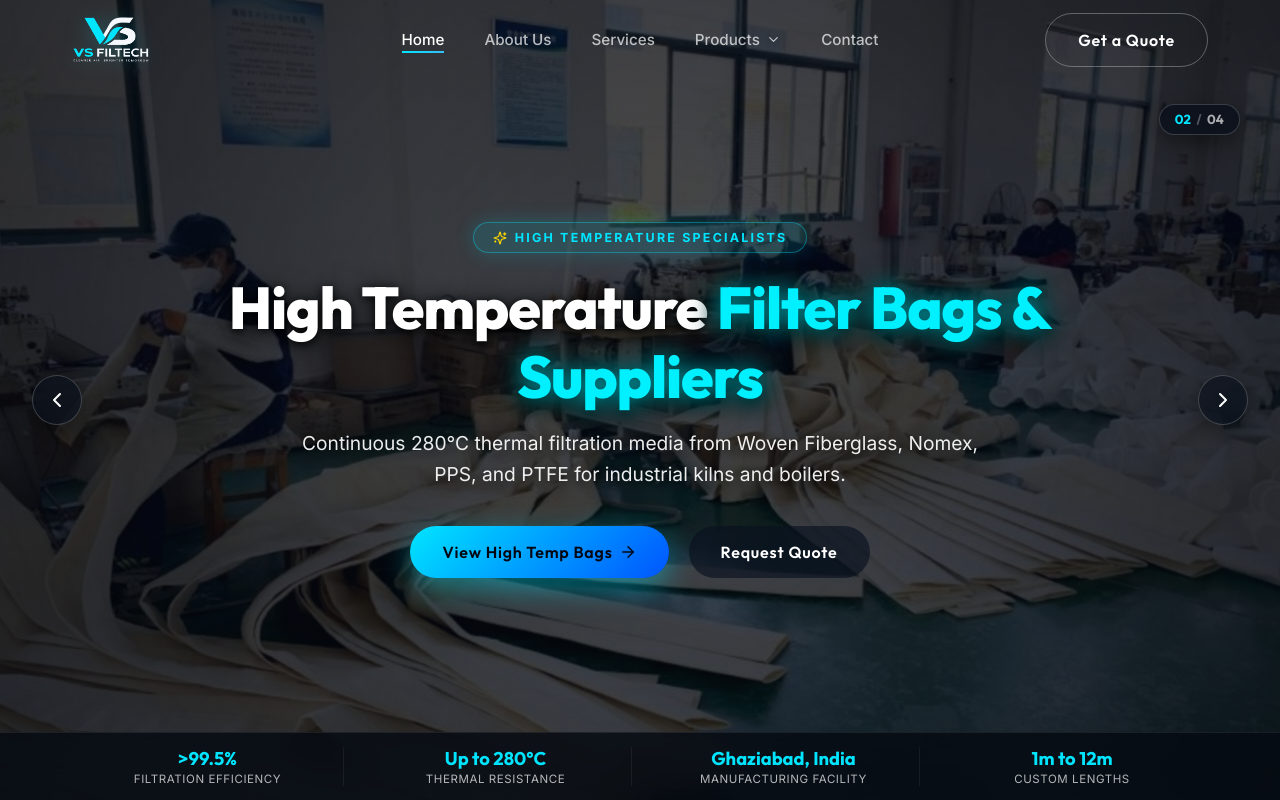
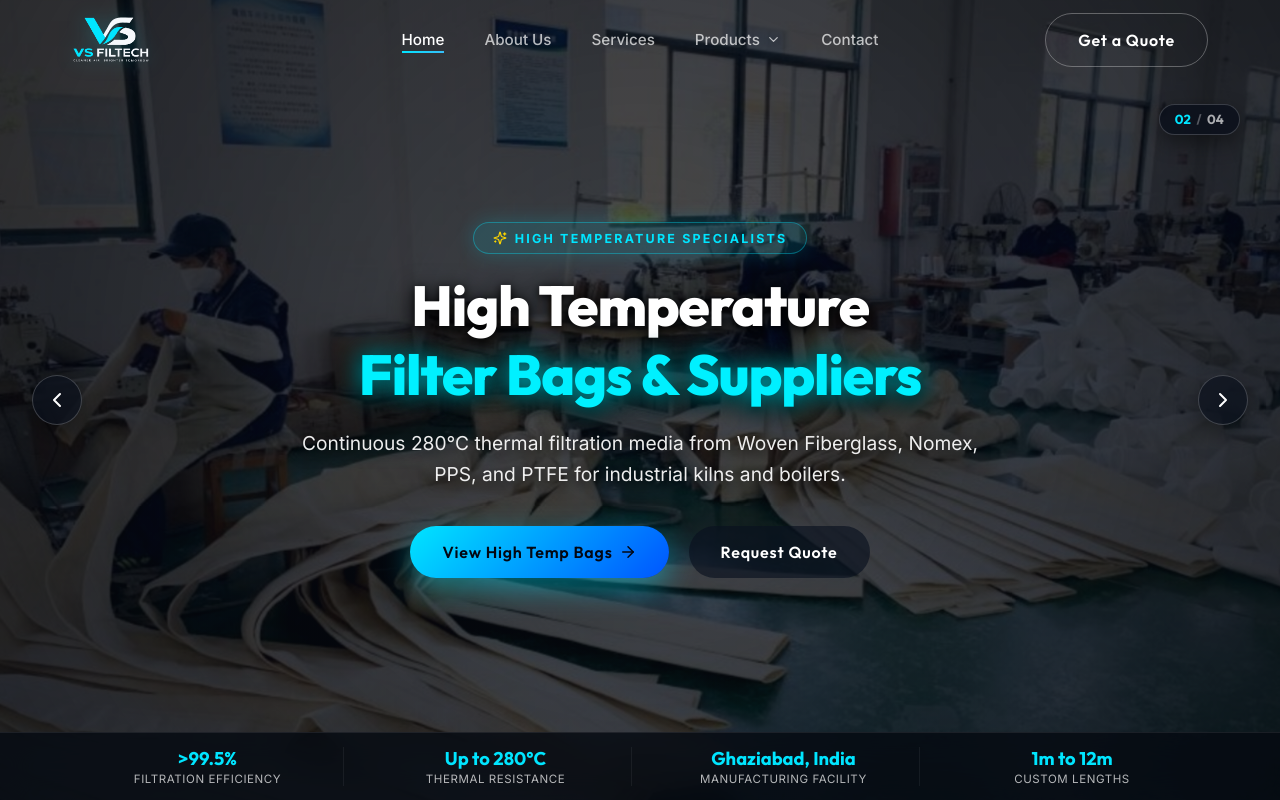
Before and after one commit to ipsitapaikaray2003-ux/vs-filtech, a React (Vite) app: page / in a window 1280 px wide. Shown: the top 800 px of the page. Built offline with nearby package versions, Linux system fonts and the light colour scheme.

Commit message:
style(hero): stack title with white words on first line and cyan/blue words directly on the second line

```diff
--- a/src/components/Hero.css
+++ b/src/components/Hero.css
@@ -125,24 +125,33 @@
   color: #ffd700;
 }
 
-/* Bold Clean Title */
+/* Bold Clean Title - Two Distinct Lines */
 .hero-title {
-  font-size: clamp(2.3rem, 4.6vw, 3.8rem);
-  line-height: 1.16;
+  display: flex;
+  flex-direction: column;
+  align-items: center;
+  gap: 0.3rem;
+  font-size: clamp(2.2rem, 4.4vw, 3.8rem);
+  line-height: 1.15;
   font-weight: 800;
-  margin-bottom: 1.15rem;
+  margin-bottom: 1.25rem;
   letter-spacing: -0.02em;
+}
+
+.hero-title-white {
+  display: block;
   color: #ffffff;
   text-shadow: 0 4px 25px rgba(0, 0, 0, 0.95), 0 2px 8px rgba(0, 0, 0, 0.9);
 }
 
+.hero-title-highlight,
 .hero-title .text-gradient {
+  display: block;
   background: none !important;
   -webkit-background-clip: unset !important;
   -webkit-text-fill-color: #00f0ff !important;
   color: #00f0ff !important;
-  display: inline;
-  text-shadow: 0 0 25px rgba(0, 240, 255, 0.8), 0 4px 20px rgba(0, 0, 0, 0.95), 0 2px 8px rgba(0, 0, 0, 0.9) !important;
+  text-shadow: 0 0 25px rgba(0, 240, 255, 0.85), 0 4px 20px rgba(0, 0, 0, 0.95), 0 2px 8px rgba(0, 0, 0, 0.9) !important;
   filter: drop-shadow(0 2px 10px rgba(0, 0, 0, 0.9));
 }
 
--- a/src/components/Hero.jsx
+++ b/src/components/Hero.jsx
@@ -109,8 +109,8 @@ const Hero = () => {
                 </div>
 
                 <h1 className="hero-title">
-                  {slide.titlePrefix}
-                  <span className="text-gradient">{slide.titleHighlight}</span>
+                  <span className="hero-title-white">{slide.titlePrefix.trim()}</span>
+                  <span className="hero-title-highlight text-gradient">{slide.titleHighlight}</span>
                 </h1>
 
                 <p className="hero-subtitle">{slide.subtitle}</p>
```
